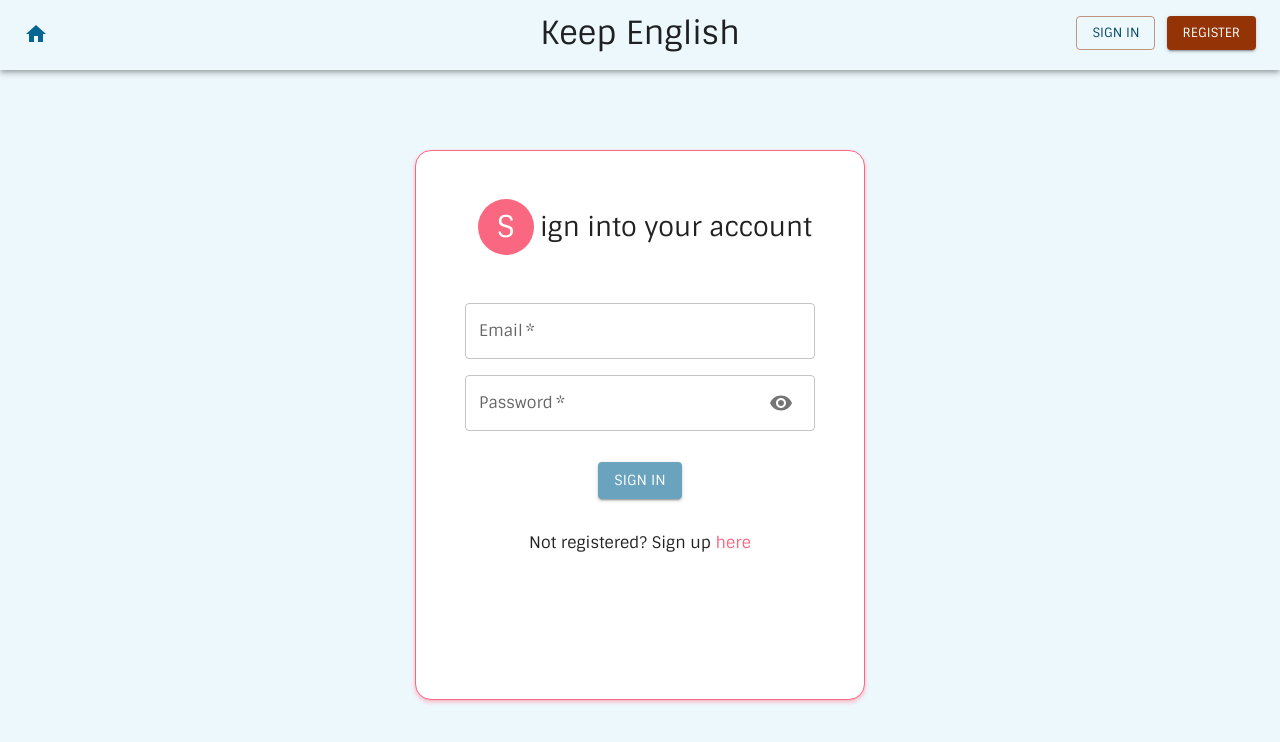
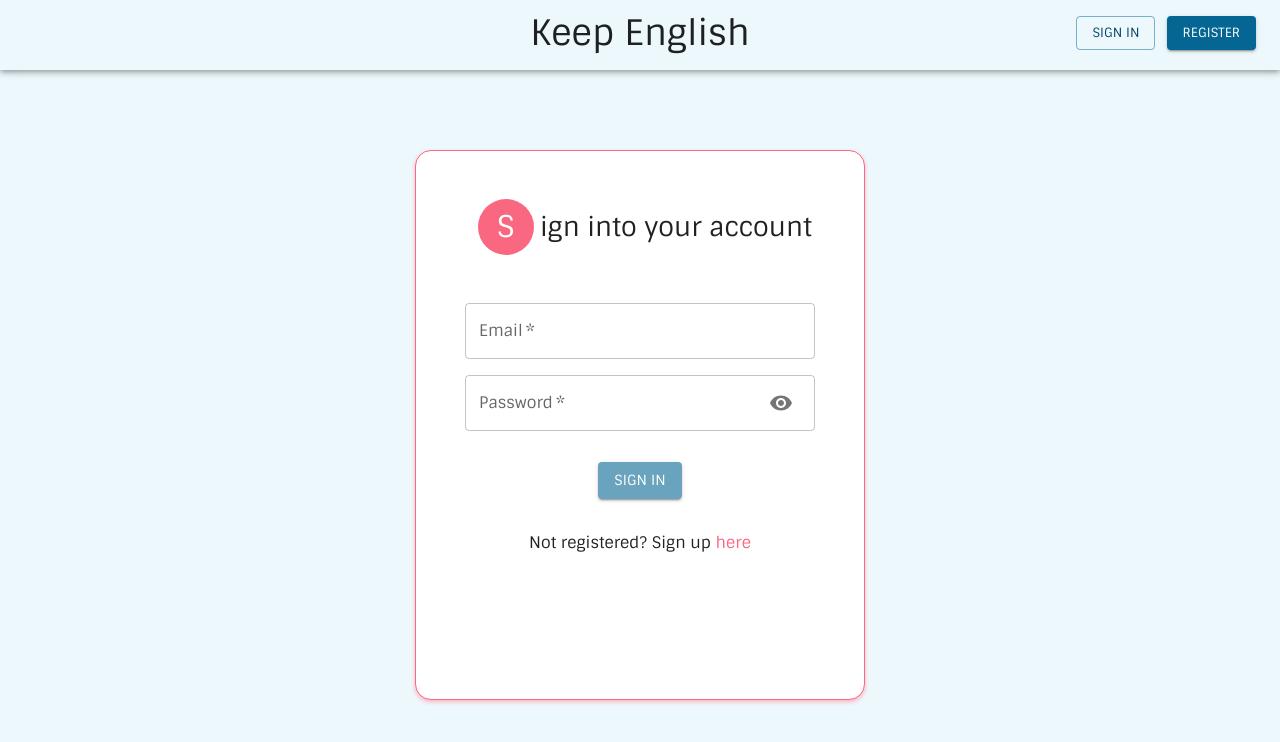
Before and after one commit to Thunderbolton/Keep-English, a React (Create React App) app in the folder client/: page /signin in a window 1280 px wide. Shown: the top 742 px of the page. Built offline with nearby package versions, Linux system fonts and the light colour scheme.

Commit message:
updated site styling and responsive design of header

```diff
--- a/client/src/components/EditEntry.tsx
+++ b/client/src/components/EditEntry.tsx
@@ -1,4 +1,5 @@
 import { Button, MenuItem, Stack, TextField } from '@mui/material';
+import { useTheme } from '@mui/material/styles';
 import { useContext, useState } from 'react';
 import axios from 'axios';
 import { EntriesContext } from '../context/EntryContext';
@@ -10,6 +11,8 @@ const EditEntry = ({ entries } : { entries: any }) => {
     const { dispatch } = useContext(EntriesContext)
     const { user } = useContext(AuthContext)
 
+    const theme = useTheme();
+    const primaryColor = theme.palette.primary.main;
 
     // Edit form input states
     const [title, setTitle] = useState(entries.title);
@@ -46,7 +49,7 @@ const EditEntry = ({ entries } : { entries: any }) => {
 
                     <TextField size="small" label="Comments" margin="dense" value={comments} multiline minRows={3} onChange={(e) => setComments((e.target as HTMLInputElement).value)}/>
 
-                    <Button variant="contained" color="success" type='submit'>Finish Editing</Button>
+                    <Button variant="contained" color="primary" type="submit">Finish Editing</Button>
                 </Stack>
             </form>
           )
--- a/client/src/components/EntriesSort.tsx
+++ b/client/src/components/EntriesSort.tsx
@@ -4,7 +4,7 @@ import Select, { SelectChangeEvent } from '@mui/material/Select';
 import { useState } from 'react';
 
 
-const EntriesSort = ({ onCategoryChange }: { onCategoryChange: Function }) => {
+const EntriesSort = ({ onCategoryChange } : { onCategoryChange: Function }) => {
 
   const [showSortOptions, setShowSortOptions] = useState(false);
   const [selectedCategory, setSelectedCategory] = useState('');
@@ -21,17 +21,33 @@ const EntriesSort = ({ onCategoryChange }: { onCategoryChange: Function }) => {
     onCategoryChange(selectedCategory);
   };
 
+
+  const formControlStyle = {
+    "& label.Mui-focused": {
+      color: '#933306',
+    },
+    "& .MuiOutlinedInput-root": {
+      '&:hover fieldset': {
+        borderColor: '#be8469',
+      },
+    },
+    "& .MuiOutlinedInput-notchedOutline": {
+      border: 2, borderColor: '#be8469'
+    },
+  }
+
   return (
     <>
       <Tooltip title="Sort">
         <IconButton>
-          <SortIcon onClick={sortEntriesToggle} fontSize='large' sx={{}} />
+          <SortIcon onClick={sortEntriesToggle} fontSize='large' sx={{color: '#066693'}} />
         </IconButton>
       </Tooltip>
       {showSortOptions && (
-        <FormControl sx={{ m: 1, minWidth: 120 }} size='small'>
+        <FormControl sx={{ m: 1, minWidth: 160, ...formControlStyle}} size='small'>
           <InputLabel id="select-label">Category</InputLabel>
           <Select
+            color='info'
             labelId="category-select-label"
             id="category-select"
             value={selectedCategory}
--- a/client/src/components/EntryForm.tsx
+++ b/client/src/components/EntryForm.tsx
@@ -85,12 +85,12 @@ const EntryForm = () => {
 
   return (
     <div>
-      <Typography variant='h4' sx={{mt: 4}}>Create a new Entry</Typography>
+      <Typography variant='h4' sx={{ mt: 4 }}>Create a new Entry</Typography>
       <Box className='entry-form-container'
-        sx={{my: 1}}>
+        sx={{ my: 1 }}>
         <form action="" className="entry-form" autoComplete="off" onSubmit={handleSubmit}>
           <TextField
-            sx={{my: 3, ...textfieldStyle}}
+            sx={{ my: 3, ...textfieldStyle }}
             value={title}
             onChange={(e) => setTitle(e.target.value)}
             variant="outlined"
@@ -101,15 +101,16 @@ const EntryForm = () => {
               style: { color: primaryColor },
             }}
           />
-          <FormControl sx={{border: 2, borderColor: infoLightColor, borderRadius: 1}}>
-            <FormLabel id="radio-buttons-group">Category</FormLabel>
+          <FormControl sx={{ border: 2, borderColor: infoLightColor, borderRadius: 1 }}>
+            <FormLabel id="radio-buttons-group" sx={{ color: '#066693' }}>Category</FormLabel>
               <RadioGroup
                 aria-labelledby="radio-buttons-group"
                 name="radio-buttons-group"
                 row
-                sx={{margin: 'auto', color: 'gray',
+
+                sx={{margin: 'auto', color: '#933306',
                 '&.Mui-checked': {
-                  color: buttonColor}}}
+                  color: buttonColor }}}
                 value={category}
                 onChange={handleChange}
               >
@@ -134,9 +135,9 @@ const EntryForm = () => {
           />
 
           <Button
+            sx={{ bgcolor: title && comments ? primaryColor : buttonColor, "&:hover": { bgcolor: buttonColor }, mt: 1}}
             variant='contained'
-
-            sx={{ bgcolor: title && comments ? primaryColor : buttonColor, "&:hover": { bgcolor: buttonColor }, mt: 1}} type='submit'>{buttonText}
+            type='submit'>{buttonText}
           </Button>
         </form>
       </Box>
--- a/client/src/components/Header.tsx
+++ b/client/src/components/Header.tsx
@@ -35,17 +35,19 @@ const Header = () => {
   const [welcome, setWelcome] = useState('')
   const [avatar, setAvatar] = useState(true)
 
+  const isSmallestScreen = useMediaQuery('(max-width: 350px)');
   const isSmallScreen = useMediaQuery('(max-width: 660px)');
   const isMedScreen = useMediaQuery('(max-width: 900px)');
 
   const headerButtonStyle = {
     marginLeft: '0.7rem',
     fontSize: 'clamp(0.2rem, 0.8rem, 1.5rem)',
-    color: infoColor,
-    bgcolor: infoColor
+    bgcolor: primaryColor
   };
 
+
   useEffect(() => {
+
     if (user && !isSmallScreen && !isMedScreen) {
       setWelcome(`Welcome back, ${user.name}`);
       setAvatar(false);
@@ -60,8 +62,9 @@ const Header = () => {
     } else if (isSmallScreen || isMedScreen) {
       setWelcome('');
       setAvatar(true);
+    }
 
-    } else {
+    else {
       setWelcome('');
       setAvatar(true);
     }
@@ -71,17 +74,21 @@ const Header = () => {
     <>
     <Container maxWidth={false} disableGutters>
       <Box display="flex" justifyContent="center" alignItems="center">
-        <AppBar color='transparent' position='static' sx={{ height: '70px'}}>
+        <AppBar color='transparent' position='static' sx={{ minHeight: '70px'}}>
           <Toolbar>
+            {user &&
+              (
                 <Link to="/">
-              <HomeIcon sx={{ color: primaryColor, position: 'absolute', bottom: '30%' }} />
+                  <HomeIcon sx={{ color: '#FCB1BE', position: 'absolute', bottom: '30%' }} />
                 </Link>
+              )
+            }
             <Typography
             sx={{
               position: 'absolute',
               left: '50%',
               transform: 'translateX(-50%)',
-              fontSize: 'clamp(1.3rem, 2rem, 2.4rem)',
+              fontSize: 'clamp(1.5rem, 3.5vw, 2.2rem)',
               // fontWeight: 'bold'
               }}>
                 <Link to='/'
@@ -94,7 +101,9 @@ const Header = () => {
               <span className='welcome-message'>{welcome}</span>
               {avatar ? (
               <>
-                <Avatar sx={{ bgcolor: '#FCB1BE', position: 'absolute', right: '120px', bottom: '15%' }}>{user.name.charAt(0).toUpperCase()}</Avatar>
+                <Avatar sx={{ bgcolor: '#066693', position: 'absolute', right: '120px', bottom: '15%' }}>
+                  {user.name.charAt(0).toUpperCase()}
+                </Avatar>
                 <Button
                   sx={{headerButtonStyle, position: 'absolute', right: '15px', bottom: '18%' }}
                   variant="outlined"
@@ -109,20 +118,20 @@ const Header = () => {
             {!user && !isSmallScreen && (
             <>
               <Button
-                sx={{marginLeft: '0px'}}
                 variant='outlined'
-                color='info'>
+                color='primary'>
                 <Link to='/signin'
                   style={{ textDecoration: 'none', color: '#044766', fontSize: 'clamp(0.2rem, 0.8rem, 1.5rem)' }}>SIGN IN</Link>
               </Button>
               <Button
                 sx={headerButtonStyle}
-                variant='contained'
-                color='info'>
+                variant='contained'>
                   <Link to='/register'
-                  style={{ textDecoration: 'none', color: '#fff' }}>REGISTER</Link>
+                  style={{ textDecoration: 'none', color: '#fff' }}>REGISTER
+                  </Link>
               </Button>
-              </>)}
+            </>
+            )}
 
             {isSmallScreen && !user && (
             <>
@@ -143,18 +152,29 @@ const Header = () => {
             </>
             )}
 
-              {isSmallScreen && user && avatar && (
+            {isSmallScreen && user && avatar && !isSmallestScreen && (
               <>
-                  <Avatar sx={{ bgcolor: '#FCB1BE' }}>{user.name.charAt(0).toUpperCase()}</Avatar>
+              <Avatar sx={{ bgcolor: '#066693' }}>{user.name.charAt(0).toUpperCase()}</Avatar>
                 <Tooltip title="Sign out">
                   <IconButton
+                    sx={{ color: '#933306' }}
                     onClick={handleSignOut}>
                   <LogoutIcon />
                   </IconButton>
                 </Tooltip>
-
               </>
             )}
+
+            {isSmallestScreen && (
+              <Tooltip title="Sign out">
+                <IconButton
+                  sx={{ color: '#933306' }}
+                  onClick={handleSignOut}>
+                <LogoutIcon />
+                </IconButton>
+              </Tooltip>
+            )}
+
             </ul>
           </Toolbar>
         </AppBar>
```
Lines whose indentation alone changed are shown as unchanged.
